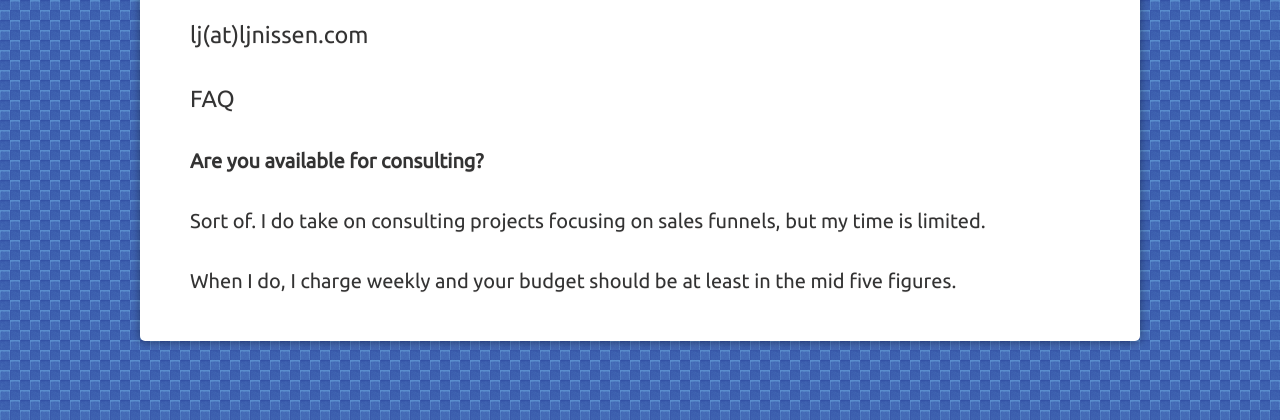
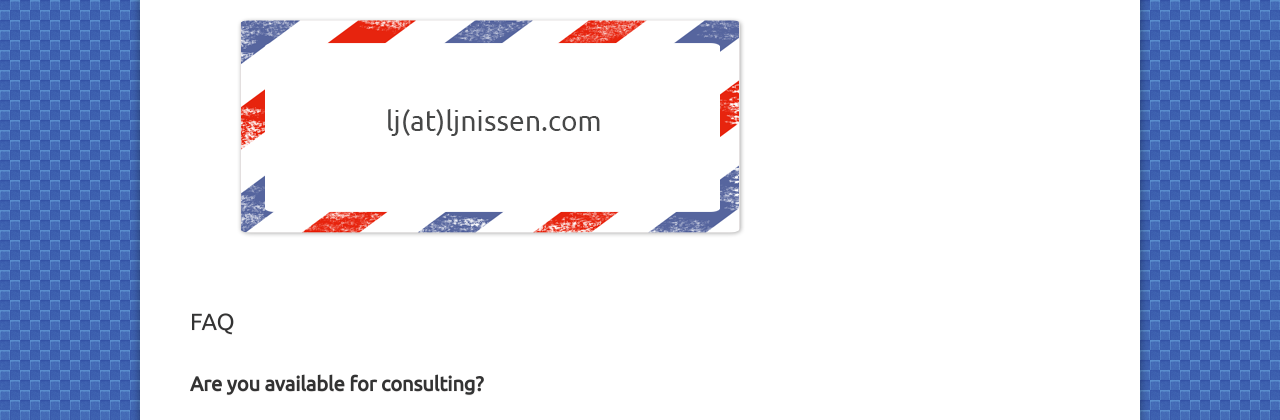
Before and after one commit to ljnissen/ljnissen.github.io, a plain HTML site: page contact.html in a window 1280 px wide. Shown: the part 370-790 px from the top of the page. Drawn offline with Linux system fonts and the light colour scheme.

Commit message:
Add images to website

```diff
--- a/contact.html
+++ b/contact.html
@@ -20,7 +20,7 @@
 			<div id="content">
 				<h2>Please contact us at:</h2>
 
-				<h3>lj(at)ljnissen.com</h3>
+				<img src="../images/air_mail.png" alt="lj(at)ljnissen.com">
 
 				<h3>FAQ</h3>
 				<p><b>Are you available for consulting?</b></p>
```
Also changed, not shown: blog/sales_funnel.html (+2 -0 lines), images/air_mail.png (added), images/sales_funnel.jpg (added).
